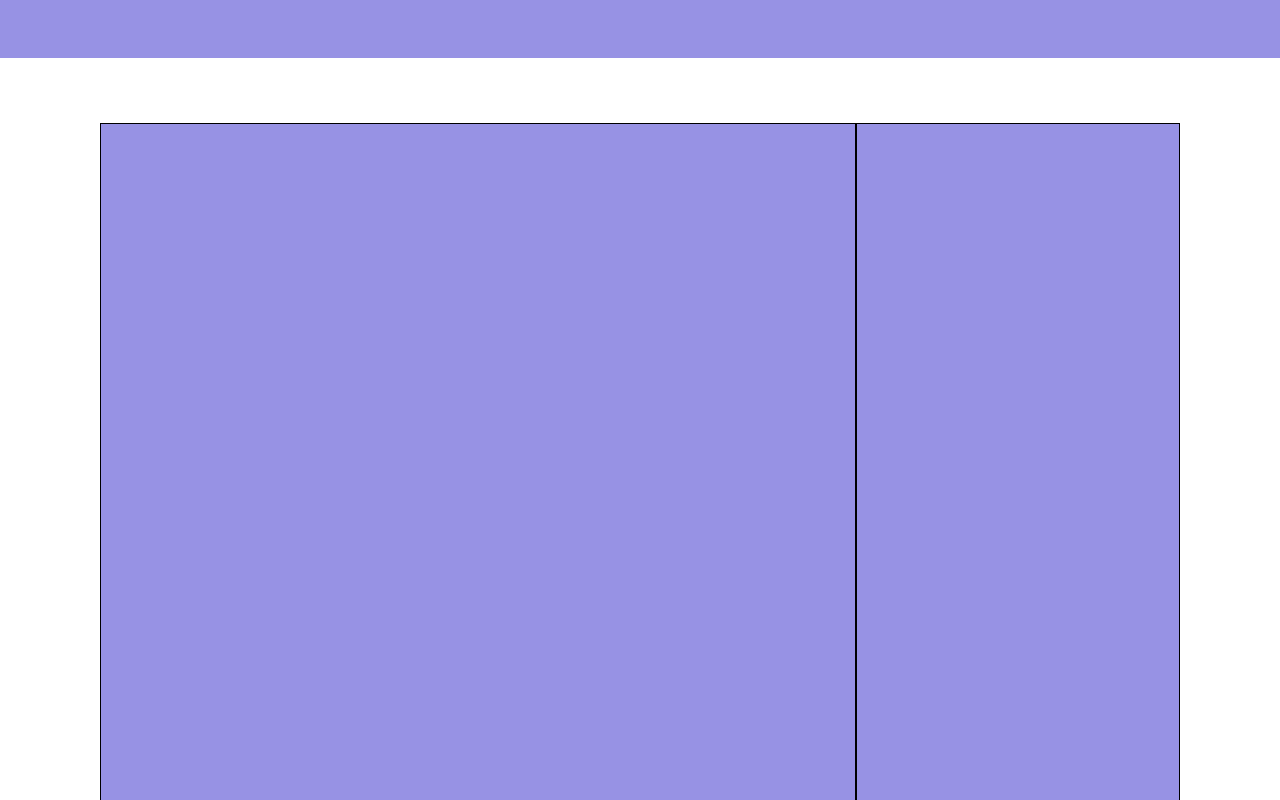
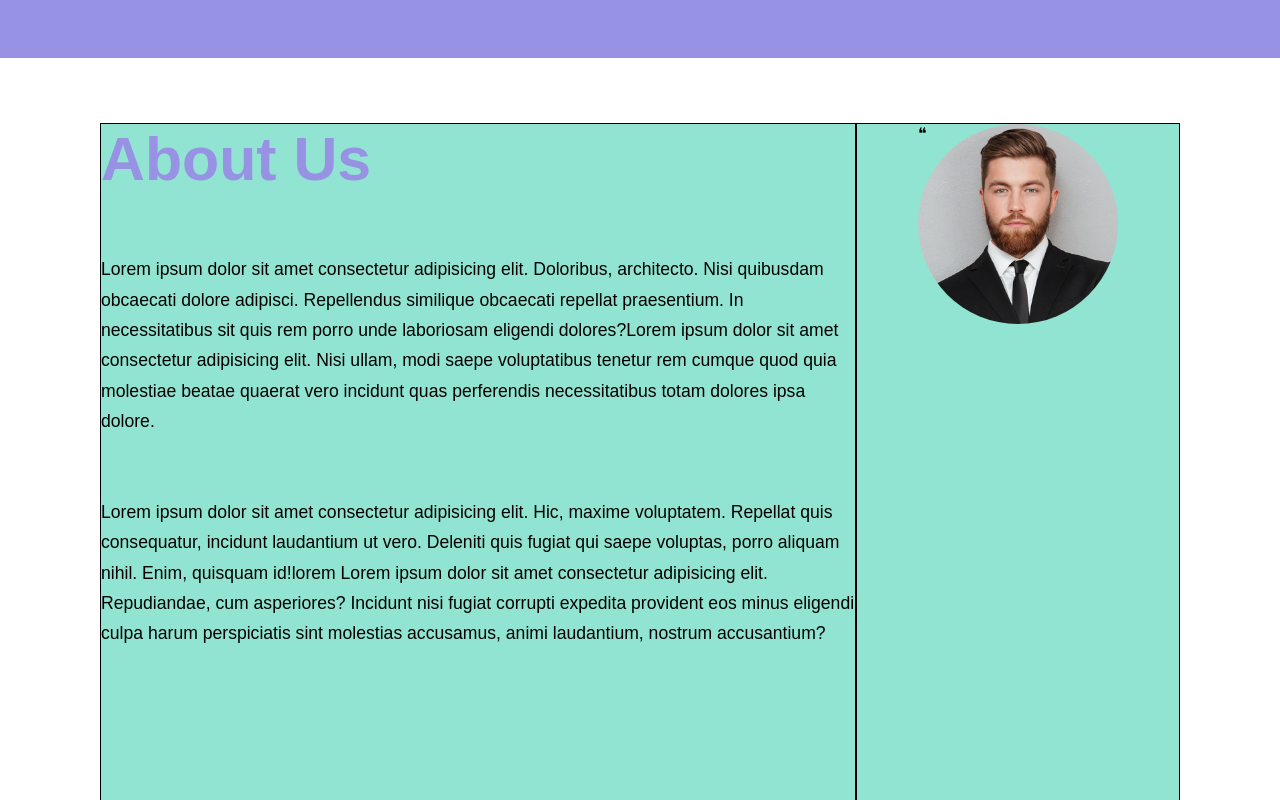
Before and after one commit to BrunoCanini/htmlcss-responsive-layout, a plain HTML site: page index2.html in a window 1280 px wide. Shown: the part 5340-6140 px from the top of the page. Drawn offline with Linux system fonts and the light colour scheme.

Commit message:
section5 work in progress

```diff
--- a/index2.html
+++ b/index2.html
@@ -152,8 +152,14 @@
         <!-- section5 -->
         <section class="padding">
             <div class="conteiner flex">
-                <div class="aboutUsBig"></div>
-                <div class="aboutUs"></div>
+                <div class="aboutUsBig">
+                    <h1>About Us</h1>
+                    <p>Lorem ipsum dolor sit amet consectetur adipisicing elit. Doloribus, architecto. Nisi quibusdam obcaecati dolore adipisci. Repellendus similique obcaecati repellat praesentium. In necessitatibus sit quis rem porro unde laboriosam eligendi dolores?Lorem ipsum dolor sit amet consectetur adipisicing elit. Nisi ullam, modi saepe voluptatibus tenetur rem cumque quod quia molestiae beatae quaerat vero incidunt quas perferendis necessitatibus totam dolores ipsa dolore.</p>
+                    <p>Lorem ipsum dolor sit amet consectetur adipisicing elit. Hic, maxime voluptatem. Repellat quis consequatur, incidunt laudantium ut vero. Deleniti quis fugiat qui saepe voluptas, porro aliquam nihil. Enim, quisquam id!lorem Lorem ipsum dolor sit amet consectetur adipisicing elit. Repudiandae, cum asperiores? Incidunt nisi fugiat corrupti expedita provident eos minus eligendi culpa harum perspiciatis sint molestias accusamus, animi laudantium, nostrum accusantium?</p>
+                </div>
+                <div class="aboutUs">
+                    <div class="aboutImg"><span class="virgo2">&#10077;</span></div>
+                </div>
             </div>
         </section>
 
--- a/style2.css
+++ b/style2.css
@@ -474,12 +474,34 @@ nav{
 .aboutUs , .aboutUsBig{
     width: 100%;
     min-height: 1200px;
-    background-color: #9792e4;
+    background-color: #92e4d2;
     border: 1px solid black;
 }
 
 #about{
     padding: 60px 0 120px 0;
+}
+
+.aboutUsBig > h1{
+    font-size: 3.8rem;
+    color: #9792e4;
+}
+
+.aboutUsBig > p{
+    line-height: 1.9rem;
+    font-size: 1.1rem;
+    padding-top: 60px;
+}
+
+.aboutImg{
+    width: 200px;
+    height: 200px;
+    border-radius: 50%;
+    background-size: cover;
+    background-position: center;
+    background-image: url(./img/about.jpg);
+    margin: auto;
+    margin-bottom: 30px;
 }
 
 @media screen and (min-width: 768px) {
```
